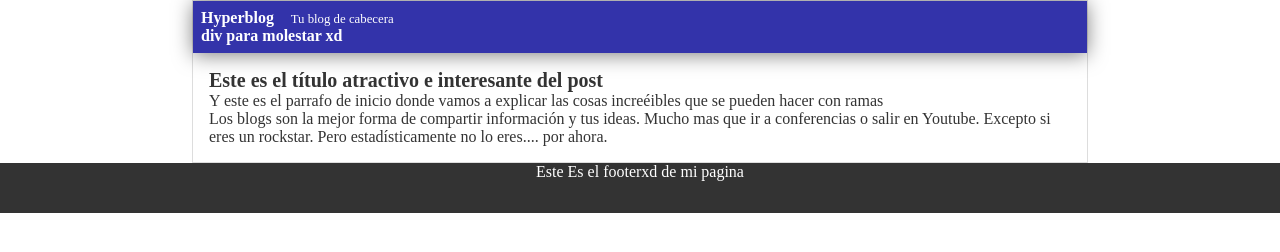
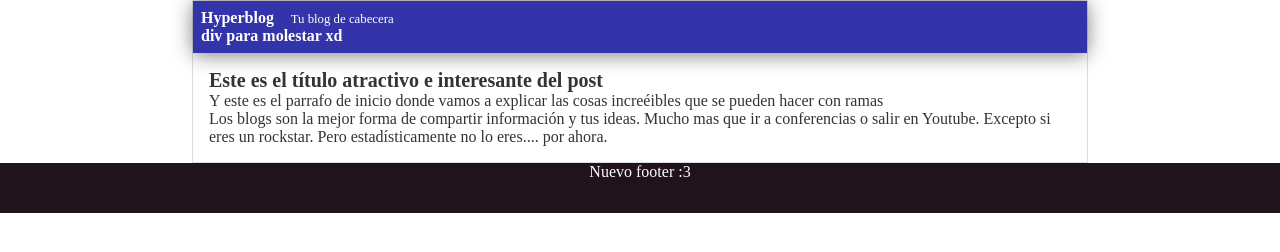
Before and after one commit to DiegoRCasallas/Hyperblog, a plain HTML site: page index.html in a window 1280 px wide. Drawn offline with Linux system fonts and the light colour scheme.

Commit message:
footer terminado

```diff
--- a/index.html
+++ b/index.html
@@ -24,7 +24,7 @@
     </div>
     <footer>
         <div>
-            <p>Este Es el footerxd de mi pagina</p>
+            <p>Nuevo footer :3 </p>
         </div>
     </footer>
 </body>
--- a/style.css
+++ b/style.css
@@ -49,7 +49,7 @@ footer{
 }
 footer div{
 
-    background-color: #333;
+    background-color: rgb(32, 19, 28);
     height: 100%;
 }
 footer p{
```
